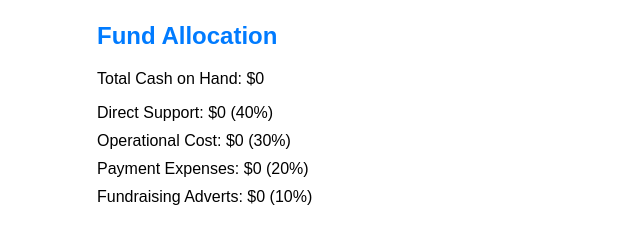
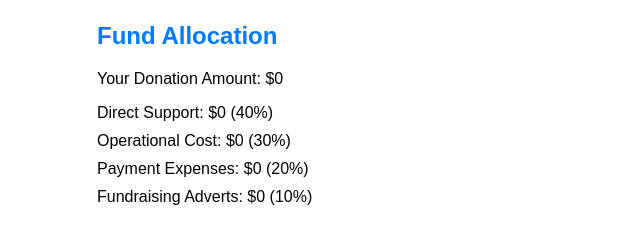
Before and after one commit to starryze/SharkTank, a plain HTML site: page index.html in a window 1280 px wide. Shown: the part 345-585 px from the top of the page, 553-1193 px from the left. Drawn offline with nearby package versions, Linux system fonts and the light colour scheme.

Commit message:
Update index.html

```diff
--- a/index.html
+++ b/index.html
@@ -26,7 +26,7 @@
                 </div>
                 <div class="fund-allocation">
                     <h2>Fund Allocation</h2>
-                    <p>Total Cash on Hand: $<span id="total-cash">0</span></p>
+                    <p>Your Donation Amount: $<span id="total-cash">0</span></p>
                     <ul>
                         <li>Direct Support: $<span id="direct-support">0</span> (40%)</li>
                         <li>Operational Cost: $<span id="operational-cost">0</span> (30%)</li>
```
